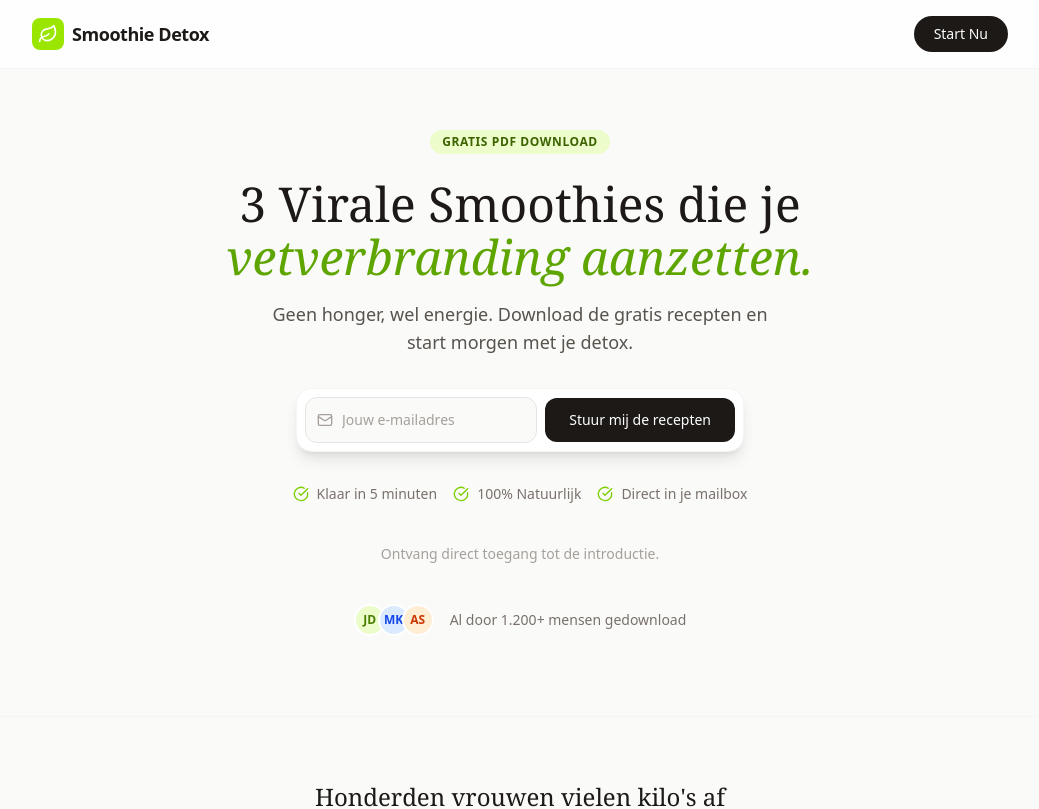
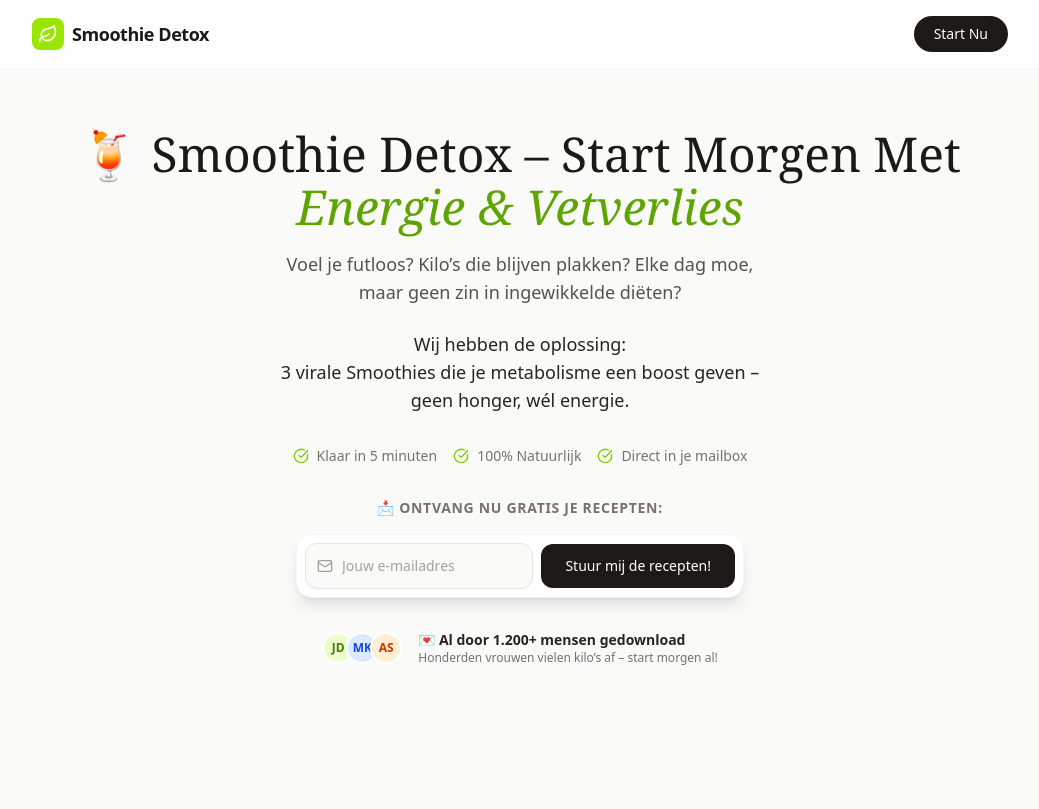
Before and after one commit to jessygeelen2006-dev/SmoothieDetox, a React (Vite) app: page /3-recepten in a window 1280 px wide. Shown: the top 809 px of the page, without its empty margins (120-1159 px from the left). Built offline with nearby package versions, Linux system fonts and the light colour scheme.

Commit message:
efeqweefw

```diff
--- a/src/pages/ThreeRecipesPage.tsx
+++ b/src/pages/ThreeRecipesPage.tsx
@@ -56,15 +56,33 @@ export default function ThreeRecipesPage() {
             animate={{ opacity: 1, y: 0 }}
             transition={{ duration: 0.6 }}
           >
-            <div className="inline-block px-3 py-1 bg-lime-100 text-lime-800 rounded-full text-xs font-bold uppercase tracking-wider mb-6">
-              Gratis PDF Download
+            <h1 className="text-3xl md:text-5xl font-serif font-medium leading-[1.1] mb-4 text-stone-900">
+              🍹 Smoothie Detox – Start Morgen Met <span className="italic text-lime-600">Energie & Vetverlies</span>
+            </h1>
+            <p className="text-lg text-stone-600 mb-6 max-w-lg mx-auto">
+              Voel je futloos? Kilo’s die blijven plakken? Elke dag moe, maar geen zin in ingewikkelde diëten?
+            </p>
+            <p className="text-lg text-stone-800 font-medium mb-8 max-w-lg mx-auto">
+              Wij hebben de oplossing: <br/>
+              3 virale Smoothies die je metabolisme een boost geven – geen honger, wél energie.
+            </p>
+
+            <div className="flex flex-col sm:flex-row items-center justify-center gap-4 text-sm text-stone-500 mb-8">
+              <div className="flex items-center gap-2">
+                <CheckCircle className="w-4 h-4 text-lime-500" />
+                <span>Klaar in 5 minuten</span>
+              </div>
+              <div className="flex items-center gap-2">
+                 <CheckCircle className="w-4 h-4 text-lime-500" />
+                 <span>100% Natuurlijk</span>
+              </div>
+              <div className="flex items-center gap-2">
+                 <CheckCircle className="w-4 h-4 text-lime-500" />
+                 <span>Direct in je mailbox</span>
+              </div>
             </div>
-            <h1 className="text-3xl md:text-5xl font-serif font-medium leading-[1.1] mb-4 text-stone-900">
-              3 Virale Smoothies die je <span className="italic text-lime-600">vetverbranding aanzetten.</span>
-            </h1>
-            <p className="text-lg text-stone-600 mb-8 max-w-lg mx-auto">
-              Geen honger, wel energie. Download de gratis recepten en start morgen met je detox.
-            </p>
+
+            <p className="text-sm font-bold text-stone-500 uppercase tracking-wider mb-4">📩 Ontvang nu gratis je recepten:</p>
 
             {status === 'success' ? (
               <div className="bg-lime-100 border border-lime-200 text-lime-800 px-6 py-4 rounded-2xl mb-8 max-w-lg mx-auto">
@@ -99,33 +117,16 @@ export default function ThreeRecipesPage() {
                     {status === 'loading' ? (
                       <Loader2 className="w-4 h-4 animate-spin" />
                     ) : (
-                      <>Stuur mij de recepten</>
+                      <>Stuur mij de recepten!</>
                     )}
                   </button>
                 </form>
               </div>
             )}
 
-            <div className="flex flex-col sm:flex-row items-center justify-center gap-4 text-sm text-stone-500 mb-10">
-              <div className="flex items-center gap-2">
-                <CheckCircle className="w-4 h-4 text-lime-500" />
-                <span>Klaar in 5 minuten</span>
-              </div>
-              <div className="flex items-center gap-2">
-                 <CheckCircle className="w-4 h-4 text-lime-500" />
-                 <span>100% Natuurlijk</span>
-              </div>
-              <div className="flex items-center gap-2">
-                 <CheckCircle className="w-4 h-4 text-lime-500" />
-                 <span>Direct in je mailbox</span>
-              </div>
-            </div>
-
             {status === 'error' && (
               <p className="text-red-500 text-sm mb-6">Er ging iets mis. Probeer het later opnieuw.</p>
             )}
-
-            <p className="text-sm text-stone-400 mb-10">Ontvang direct toegang tot de introductie.</p>
 
             <div className="flex items-center justify-center gap-4 text-sm text-stone-500">
               <div className="flex -space-x-2">
@@ -133,7 +134,10 @@ export default function ThreeRecipesPage() {
                  <div className="w-8 h-8 rounded-full border-2 border-white bg-blue-100 flex items-center justify-center text-blue-700 text-xs font-bold">MK</div>
                  <div className="w-8 h-8 rounded-full border-2 border-white bg-orange-100 flex items-center justify-center text-orange-700 text-xs font-bold">AS</div>
               </div>
-              <p>Al door 1.200+ mensen gedownload</p>
+              <div className="text-left">
+                <p className="font-bold text-stone-800">💌 Al door 1.200+ mensen gedownload</p>
+                <p className="text-xs">Honderden vrouwen vielen kilo’s af – start morgen al!</p>
+              </div>
             </div>
           </motion.div>
         </div>
```
